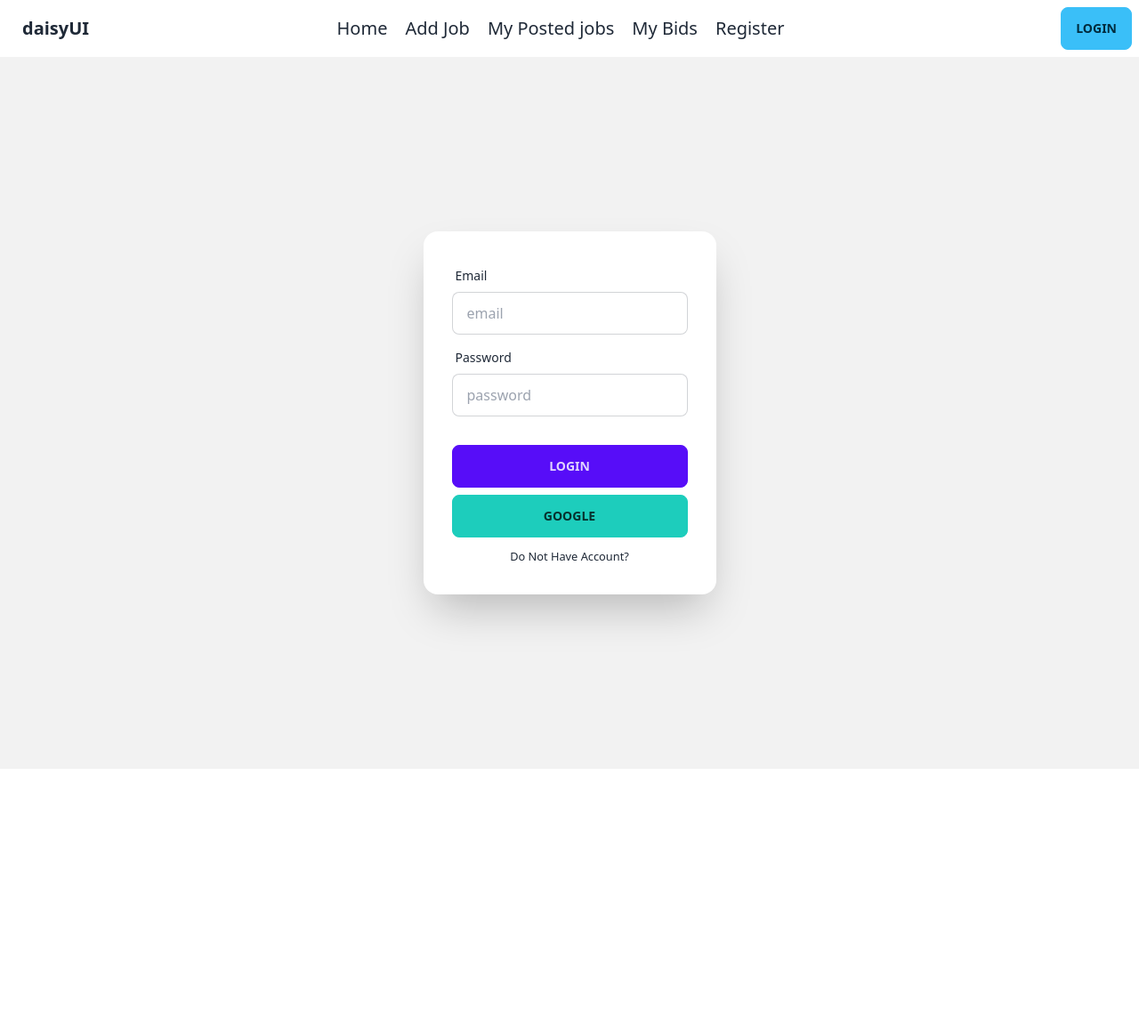
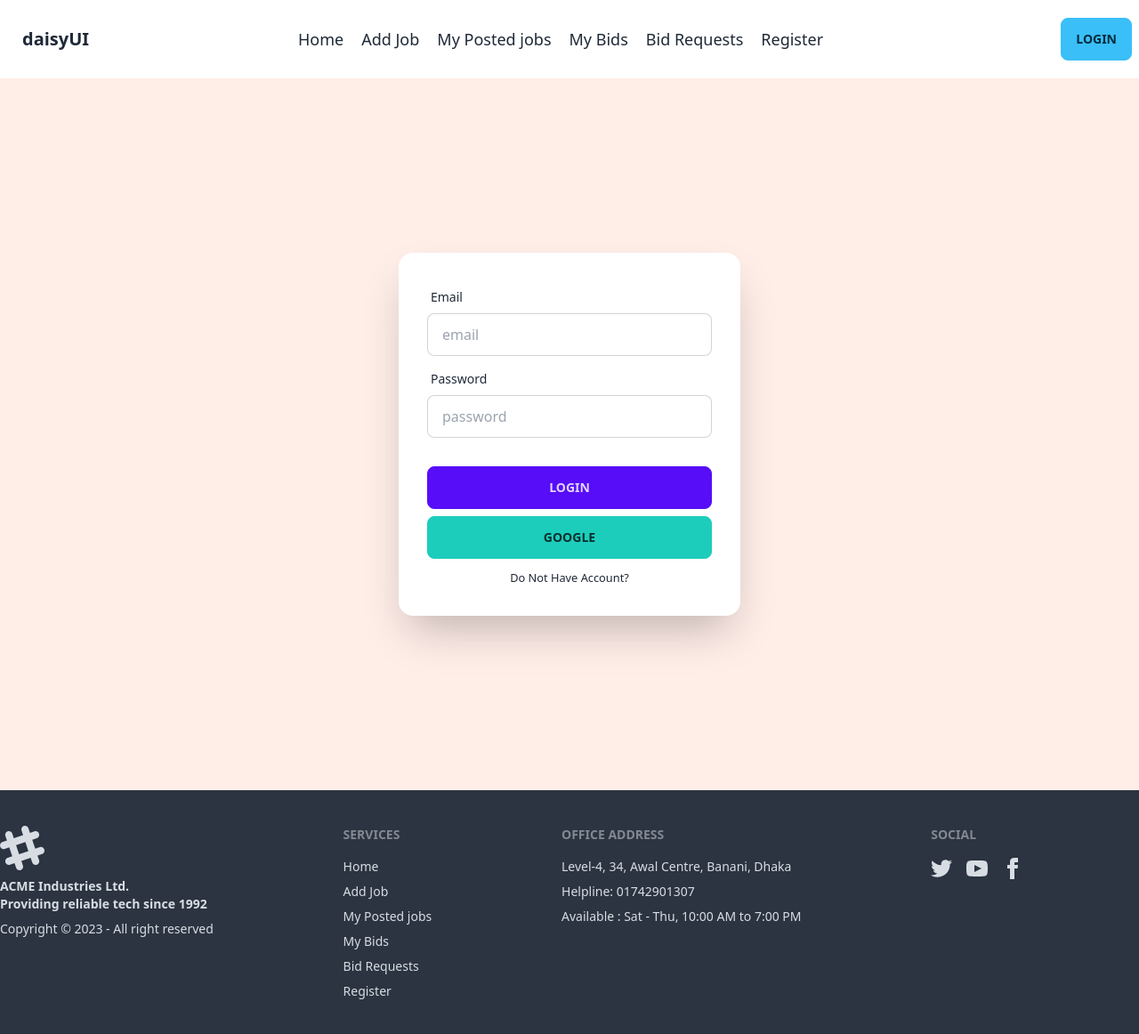
Before and after one commit to hossan23/assigment---11---client---side, a React (Vite) app: page /login in a window 1280 px wide. Shown: the whole page at 89% size. Before the commit the page ends 864 px from the top, so only its background shows below. Built offline with nearby package versions, Linux system fonts and the light colour scheme; no server answers.

Commit message:
added footer and customized it accorording to the requirements

```diff
--- /dev/null
+++ b/src/Footer.jsx
@@ -0,0 +1,62 @@
+import { useContext } from 'react';
+import { Link } from 'react-router-dom';
+import { AuthContext } from './AuthProvider';
+
+const Footer = () => {
+ const { user } = useContext(AuthContext);
+ return (
+  <div className="bg-neutral">
+   <footer className="footer py-10 bg-neutral text-neutral-content container mx-auto">
+    <aside>
+     <svg width="50" height="50" viewBox="0 0 24 24" xmlns="http://www.w3.org/2000/svg" fillRule="evenodd" clipRule="evenodd" className="inline-block fill-current">
+      <path d="M22.672 15.226l-2.432.811.841 2.515c.33 1.019-.209 2.127-1.23 2.456-1.15.325-2.148-.321-2.463-1.226l-.84-2.518-5.013 1.677.84 2.517c.391 1.203-.434 2.542-1.831 2.542-.88 0-1.601-.564-1.86-1.314l-.842-2.516-2.431.809c-1.135.328-2.145-.317-2.463-1.229-.329-1.018.211-2.127 1.231-2.456l2.432-.809-1.621-4.823-2.432.808c-1.355.384-2.558-.59-2.558-1.839 0-.817.509-1.582 1.327-1.846l2.433-.809-.842-2.515c-.33-1.02.211-2.129 1.232-2.458 1.02-.329 2.13.209 2.461 1.229l.842 2.515 5.011-1.677-.839-2.517c-.403-1.238.484-2.553 1.843-2.553.819 0 1.585.509 1.85 1.326l.841 2.517 2.431-.81c1.02-.33 2.131.211 2.461 1.229.332 1.018-.21 2.126-1.23 2.456l-2.433.809 1.622 4.823 2.433-.809c1.242-.401 2.557.484 2.557 1.838 0 .819-.51 1.583-1.328 1.847m-8.992-6.428l-5.01 1.675 1.619 4.828 5.011-1.674-1.62-4.829z"></path>
+     </svg>
+     <p className="font-bold">
+      ACME Industries Ltd. <br />
+      Providing reliable tech since 1992
+     </p>
+     <p>Copyright © 2023 - All right reserved</p>
+    </aside>
+    <nav className="font-medium">
+     <header className="footer-title ">Services</header>
+
+     <Link to="/">Home</Link>
+     <Link to="/addJob">Add Job</Link>
+     <Link to="/myPostedJobs">My Posted jobs</Link>
+     <Link to="/myBids">My Bids</Link>
+     <Link to="/bidRequests">Bid Requests</Link>
+     {!user && <Link to="/register">Register</Link>}
+    </nav>
+    <nav className="font-medium">
+     <header className="footer-title ">Office Address</header>
+     <p>Level-4, 34, Awal Centre, Banani, Dhaka</p>
+     <p>Helpline: 01742901307</p>
+     <p>Available : Sat - Thu, 10:00 AM to 7:00 PM</p>
+    </nav>
+
+    <nav>
+     <header className="footer-title">Social</header>
+     <div className="grid grid-flow-col gap-4">
+      <a>
+       <svg xmlns="http://www.w3.org/2000/svg" width="24" height="24" viewBox="0 0 24 24" className="fill-current">
+        <path d="M24 4.557c-.883.392-1.832.656-2.828.775 1.017-.609 1.798-1.574 2.165-2.724-.951.564-2.005.974-3.127 1.195-.897-.957-2.178-1.555-3.594-1.555-3.179 0-5.515 2.966-4.797 6.045-4.091-.205-7.719-2.165-10.148-5.144-1.29 2.213-.669 5.108 1.523 6.574-.806-.026-1.566-.247-2.229-.616-.054 2.281 1.581 4.415 3.949 4.89-.693.188-1.452.232-2.224.084.626 1.956 2.444 3.379 4.6 3.419-2.07 1.623-4.678 2.348-7.29 2.04 2.179 1.397 4.768 2.212 7.548 2.212 9.142 0 14.307-7.721 13.995-14.646.962-.695 1.797-1.562 2.457-2.549z"></path>
+       </svg>
+      </a>
+      <a>
+       <svg xmlns="http://www.w3.org/2000/svg" width="24" height="24" viewBox="0 0 24 24" className="fill-current">
+        <path d="M19.615 3.184c-3.604-.246-11.631-.245-15.23 0-3.897.266-4.356 2.62-4.385 8.816.029 6.185.484 8.549 4.385 8.816 3.6.245 11.626.246 15.23 0 3.897-.266 4.356-2.62 4.385-8.816-.029-6.185-.484-8.549-4.385-8.816zm-10.615 12.816v-8l8 3.993-8 4.007z"></path>
+       </svg>
+      </a>
+      <a>
+       <svg xmlns="http://www.w3.org/2000/svg" width="24" height="24" viewBox="0 0 24 24" className="fill-current">
+        <path d="M9 8h-3v4h3v12h5v-12h3.642l.358-4h-4v-1.667c0-.955.192-1.333 1.115-1.333h2.885v-5h-3.808c-3.596 0-5.192 1.583-5.192 4.615v3.385z"></path>
+       </svg>
+      </a>
+     </div>
+    </nav>
+   </footer>
+  </div>
+ );
+};
+
+export default Footer;
--- a/src/Navbar.jsx
+++ b/src/Navbar.jsx
@@ -6,25 +6,24 @@
  const { user, logout } = useContext(AuthContext);
  const links = (
   <>
-   <Link to="/" className="mr-5 font-medium text-xl">
+   <Link to="/" className="mr-5 font-medium text-lg">
     Home
    </Link>
-   <Link to="/addJob" className="mr-5 font-medium text-xl">
+   <Link to="/addJob" className="mr-5 font-medium text-lg">
     Add Job
    </Link>
-   <Link to="/myPostedJobs" className="mr-5 font-medium text-xl">
+   <Link to="/myPostedJobs" className="mr-5 font-medium text-lg">
     My Posted jobs
    </Link>
-   <Link to="/myBids" className="mr-5 font-medium text-xl">
+   <Link to="/myBids" className="mr-5 font-medium text-lg">
     My Bids
    </Link>
-   {!user ? (
-    <Link to="/register" className="mr-5 font-medium text-xl">
+   <Link to="/bidRequests" className="mr-5 font-medium text-lg">
+    Bid Requests
+   </Link>
+   {!user && (
+    <Link to="/register" className="mr-5 font-medium text-lg">
      Register
-    </Link>
-   ) : (
-    <Link to="/login" className="mr-5 font-medium text-xl">
-     Login
     </Link>
    )}
   </>
@@ -40,7 +39,8 @@
  };
 
  return (
-  <div className="navbar bg-base-100">
+  <div className="container mx-auto bg-base-100">
+   <div className="navbar bg-base-100 py-5">
     <div className="navbar-start">
      <div className="dropdown">
       <label tabIndex={0} className="btn btn-ghost lg:hidden">
@@ -69,6 +69,7 @@
      )}
     </div>
    </div>
+  </div>
  );
 };
 
--- a/src/Root.jsx
+++ b/src/Root.jsx
@@ -1,11 +1,15 @@
 import { Outlet } from 'react-router-dom';
 import Navbar from './Navbar';
+import Footer from './Footer';
 
 const Root = () => {
  return (
-  <div className="container mx-auto">
+  <div>
    <Navbar></Navbar>
-   <Outlet></Outlet>
+   <div className="min-h-screen">
+    <Outlet></Outlet>
+   </div>
+   <Footer></Footer>
   </div>
  );
 };
--- a/src/main.jsx
+++ b/src/main.jsx
@@ -12,6 +12,7 @@
 import Register from './pages/Register';
 import Login from './pages/Login';
 import AuthProvider from './AuthProvider';
+import BidRequests from './pages/BidRequests';
 
 const router = createBrowserRouter([
  {
@@ -43,6 +44,10 @@
     path: '/login',
     element: <Login></Login>,
    },
+   {
+    path: '/bidRequests',
+    element: <BidRequests></BidRequests>,
+   },
   ],
  },
 ]);
--- /dev/null
+++ b/src/pages/BidRequests.jsx
@@ -0,0 +1,5 @@
+const BidRequests = () => {
+ return <div>bid requests</div>;
+};
+
+export default BidRequests;
--- a/src/pages/ErrorElement.jsx
+++ b/src/pages/ErrorElement.jsx
@@ -1,7 +1,19 @@
+import { Link } from 'react-router-dom';
+
 const ErrorElement = () => {
  return (
-  <div>
-   <h1 className="text-2xl sm:text-5xl h-screen flex justify-center items-center font-semibold text-red-600">404 Error</h1>
+  <div className="h-screen flex flex-col md:flex-row justify-center items-center container mx-auto  capitalize">
+   <div className="flex flex-col flex-1 items-center space-y-4 text-center">
+    <h1 className="text-2xl sm:text-9xl font-bold">
+     4<span className="text-green-500">0</span>4
+    </h1>
+    <h4 className="text-xl font-semibold">oops! looks like you are lost.</h4>
+    <p className="font-medium">The page you are looking for is not available. Try to search again or use the go to.</p>
+    <Link to="/" className="btn btn-success capitalize text-white w-fit">
+     go back to home
+    </Link>
+   </div>
+   <img className="hidden lg:block flex-1" src="https://freeio-app-nextjs.vercel.app/images/icon/error-page-img.svg" alt="" />
   </div>
  );
 };
--- a/src/pages/Login.jsx
+++ b/src/pages/Login.jsx
@@ -29,9 +29,9 @@
    });
  };
  return (
-  <div className="hero min-h-screen bg-base-200">
+  <div className="hero min-h-screen bg-[#FFEDE8]">
    <div className="hero-content flex-col lg:flex-row-reverse">
-    <div className="card flex-shrink-0 w-full max-w-sm shadow-2xl bg-base-100">
+    <div className="card flex-shrink-0 w-full md:w-96 shadow-2xl bg-base-100">
      <form onSubmit={handleLogin} className="card-body">
       <div className="form-control">
        <label className="label">
--- a/src/pages/Register.jsx
+++ b/src/pages/Register.jsx
@@ -23,15 +23,15 @@
  };
 
  return (
-  <div className="hero min-h-screen bg-base-200">
+  <div className="hero min-h-screen bg-[#FFEDE8]">
    <div className="hero-content flex-col lg:flex-row-reverse">
-    <div className="card flex-shrink-0 w-full max-w-sm shadow-2xl bg-base-100">
+    <div className="card flex-shrink-0 w-full md:w-96 shadow-2xl bg-base-100">
      <form onSubmit={handleRegister} className="card-body">
       <div className="form-control">
        <label className="label">
         <span className="label-text">Name</span>
        </label>
-       <input type="text" name="name" placeholder="your name" className="input input-bordered" required />
+       <input type="text" name="name" placeholder="your name" className="input input-bordered" />
       </div>
       {/* name */}
       <div className="form-control">
```
Lines whose indentation alone changed are shown as unchanged.
